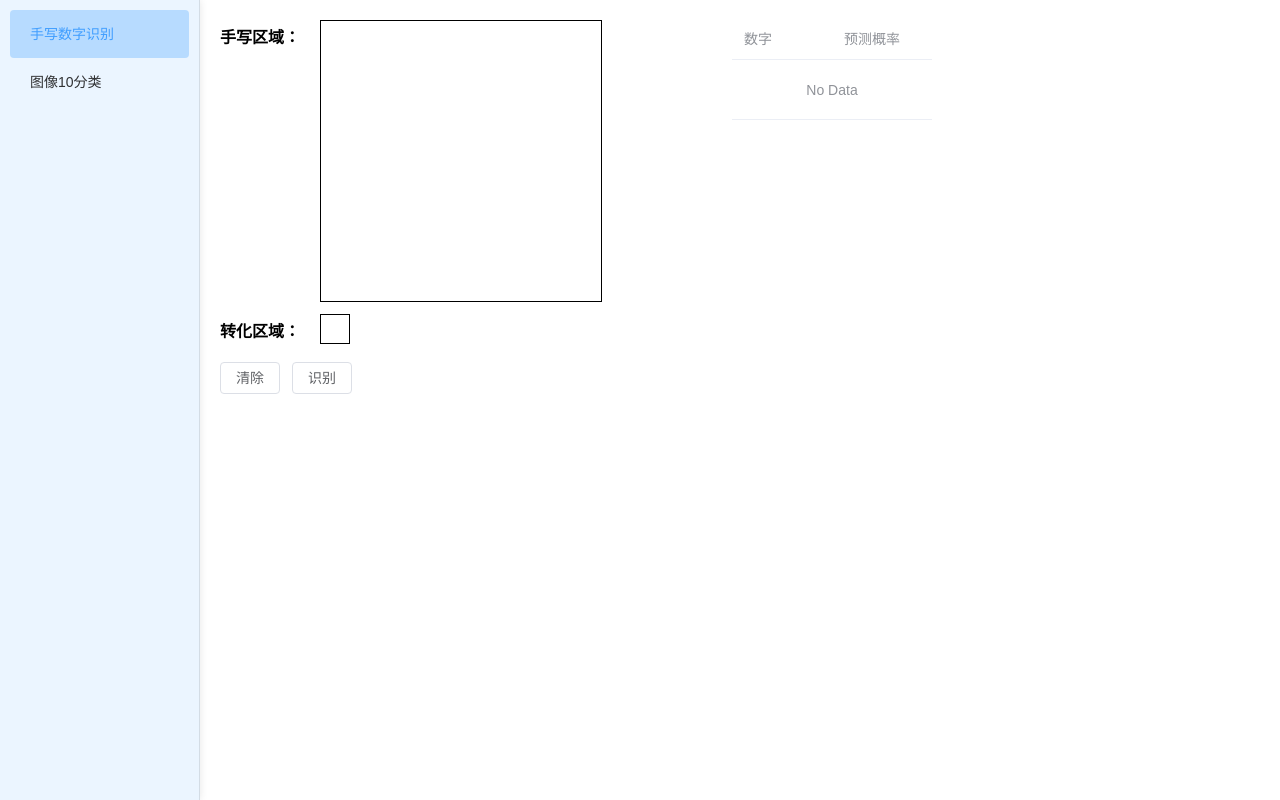
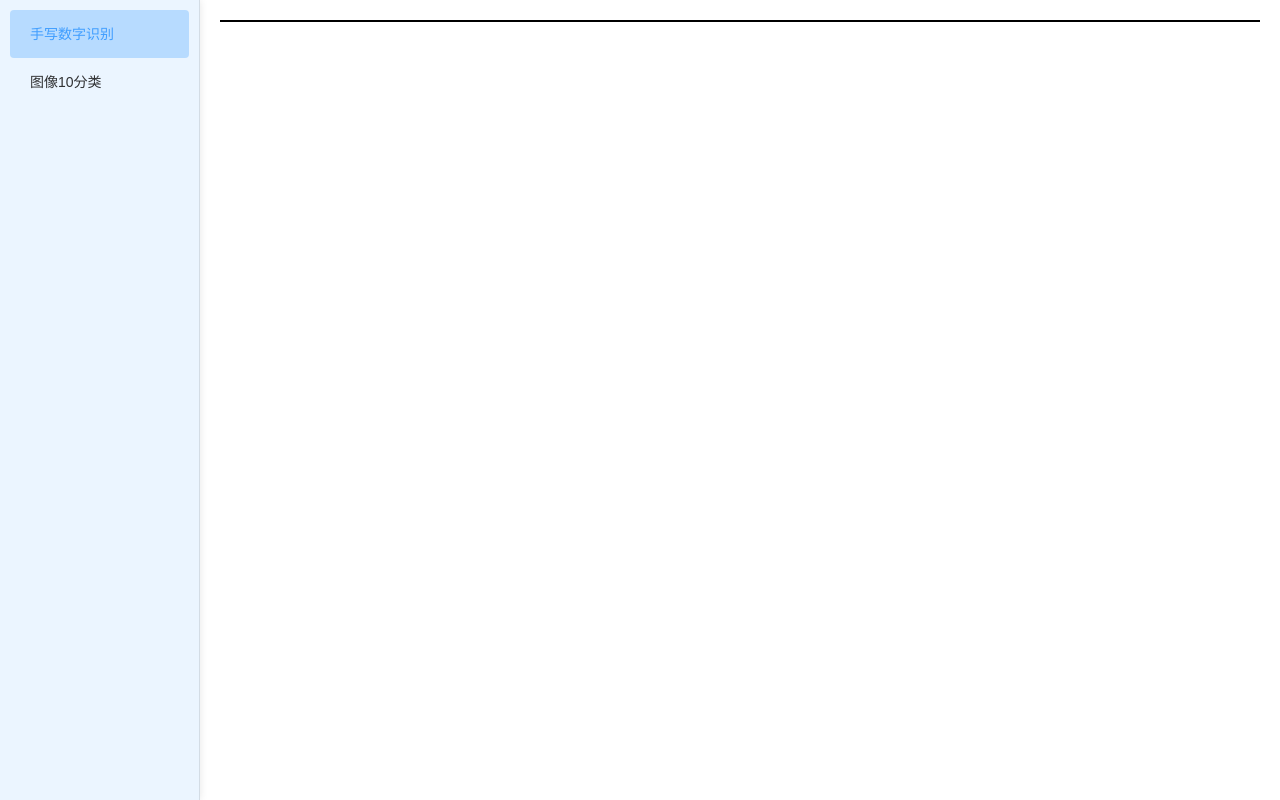
Before and after one commit to zz632893783/deepLearning, a Vue app: page /mnist in a window 1280 px wide. Built offline with nearby package versions, Linux system fonts and the light colour scheme.

Commit message:
Update index.vue

```diff
--- a/src/views/mnist/index.vue
+++ b/src/views/mnist/index.vue
@@ -1,129 +1,9 @@
 <template>
-    <div class="page">
-        <div class="left">
-            <div class="row">
-                <label>手写区域：</label>
-                <canvas ref="canvasRef" width="280" height="280" @mousedown="mousedownFunc" @mousemove="mousemoveFunc" @mouseup="mouseupFunc" @contextmenu.stop.prevent></canvas>
-            </div>
-            <div class="row">
-                <label>转化区域：</label>
-                <canvas ref="transformRef" width="28" height="28"></canvas>
-            </div>
-        </div>
-        <div class="right">
-            <el-table :data="predictionsArray">
-                <el-table-column prop="num" label="数字"></el-table-column>
-                <el-table-column label="预测概率">
-                    <template #default="scope">
-                        {{ (scope.row.probability).toFixed(2) }}%
-                    </template>
-                </el-table-column>
-            </el-table>
-        </div>
-        <div class="bottom">
-            <el-button @click="clear">清除</el-button>
-            <el-button @click="predict">识别</el-button>
-        </div>
-    </div>
+	<div class="page"></div>
 </template>
-<script setup>
-import { ref, onMounted } from 'vue'
-import { ElMessage } from 'element-plus'
-// import * as tf from '@tensorflow/tfjs'
-let ctx;
-let transformCtx;
-const canvasRef = ref();
-const transformRef = ref();
-const predictValue = ref('');
-const predictionsArray = ref([]);
-const mouseState = { keydown: false, path: [] };
-onMounted(() => {
-    ctx = canvasRef.value.getContext('2d');
-    transformCtx = transformRef.value.getContext('2d');
-});
-const mousedownFunc = e => {
-    mouseState.keydown = true;
-    mouseState.path = [{
-        x: e.offsetX,
-        y: e.offsetY
-    }];
-};
-const mousemoveFunc = e => {
-    if (mouseState.keydown) {
-        mouseState.path.push({
-            x: e.offsetX,
-            y: e.offsetY
-        });
-        // 绘制轨迹
-        ctx.beginPath();
-        mouseState.path.forEach((point, index) => {
-            ctx[index === 0 ? 'moveTo' : 'lineTo'](point.x, point.y);
-        });
-        ctx.lineWidth = 10;
-        ctx.strokeStyle = 'black';
-        ctx.lineJoin = 'round';
-        ctx.stroke();
-        ctx.closePath();
-    }
-};
-const mouseupFunc = e => {
-    mouseState.keydown = false;
-    mouseState.path = [];
-    e.button === 0 && predict();
-    e.button === 2 && clear();
-};
-const clear = () => ctx.clearRect(0, 0, ctx.canvas.width, ctx.canvas.height);
-const predict = async () => {
-    // 转化成 28 x 28
-    transformCtx.clearRect(0, 0, transformCtx.canvas.width, transformCtx.canvas.height);
-    transformCtx.beginPath();
-    transformCtx.drawImage(ctx.canvas, 0, 0, ctx.canvas.width, ctx.canvas.height, 0, 0, transformCtx.canvas.width, transformCtx.canvas.height);
-    transformCtx.closePath();
-    const imageData = transformCtx.getImageData(0, 0, 28, 28).data;
-    const tempArray = [];
-    for (let i = 3; i < imageData.length; i = i + 4) {
-        tempArray.push(imageData[i] / 255);
-    }
-    const pixelArray = [];
-    let temp = [];
-    for (let i = 0; i < tempArray.length; i++) {
-        if (i % 28 === 0) {
-            temp = [];
-            pixelArray.push(temp);
-        }
-        temp.push([tempArray[i]]);
-    }
-    // const model = await tf.loadLayersModel(new URL('./mnist/model.json', import.meta.url).href)
-    // // // 构建输入数据，这里假设你的模型接受一个形状为 [batch_size, input_size] 的输入
-    // const predictions = model.predict(tf.tensor4d(
-    //     [
-    //         pixelArray
-    //     ]
-    // ));
-    // // 将预测结果转换为 JavaScript 数组
-    // predictionsArray.value = predictions.arraySync()[0].map((n, i) => {
-    //     return ({ probability: n * 100, num: i })
-    // });
-    // predictionsArray.value.sort((x, y) => y.probability - x.probability);
-};
-</script>
+<script setup></script>
 <style lang="scss" scoped>
 .page {
-    display: grid;
-    grid-template-columns: 512px 200px;
-    .row {
-        display: grid;
-        grid-template-columns: 100px minmax(0, 1fr);
-        margin-bottom: 12px;
-        label {
-            vertical-align: text-top;
-            line-height: 36px;
-            font-weight: 600;
-        }
-        canvas {
-            border: 1px solid;
-        }
-        // border: 1px solid;
-    }
+	border: 1px solid;
 }
 </style>
```
